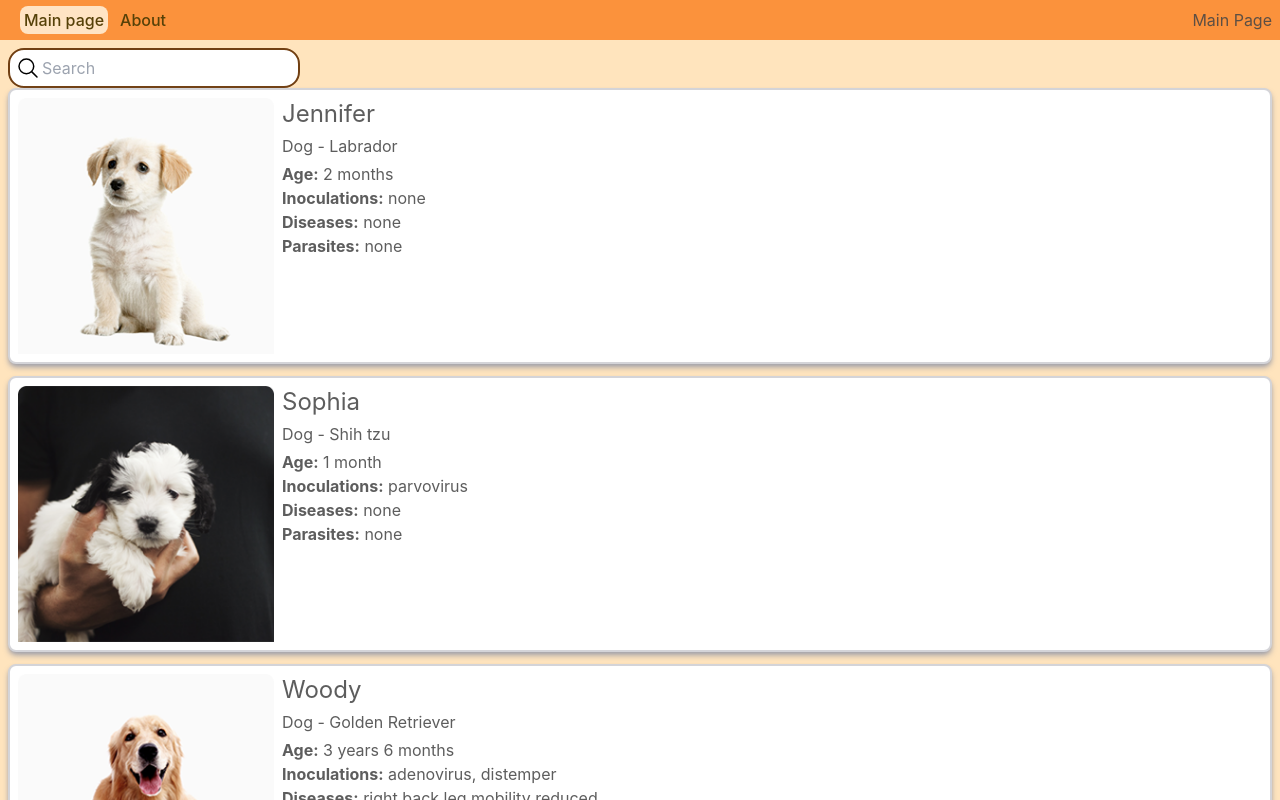
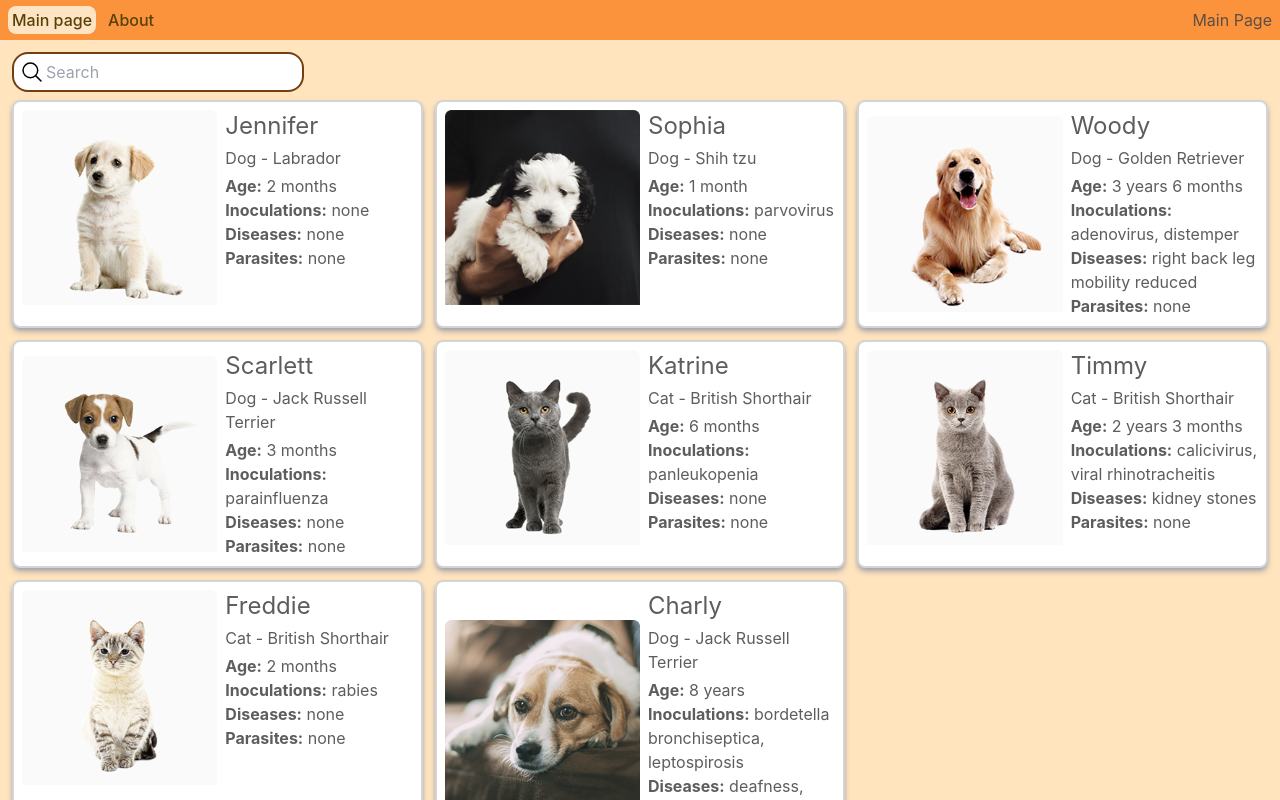
Before and after one commit to neemkashu/react-neemkashu, a React (Vite) app: page / in a window 1280 px wide. Shown: the top 800 px of the page. Built offline with nearby package versions, Linux system fonts and the light colour scheme.

Commit message:
feat: add adaptive design

```diff
--- a/src/components/Card.tsx
+++ b/src/components/Card.tsx
@@ -12,8 +12,8 @@ export class Card extends Component<CardProps> {
   render() {
     return (
       <div className="p-2 border-2 rounded-lg bg-white border-zinc-300 shadow-md shadow-zinc-400">
-        <div className="flex flex-col gap-2 tiny:flex-row">
-          <img className=" w-52 tiny:w-64" src={this.props.img} alt="" />
+        <div className="flex flex-col gap-2 tiny:flex-row sm:flex-col lg:flex-row">
+          <img className=" 100 self-center w-1/2 xxl:w-auto" src={this.props.img} alt="" />
           <div className="flex flex-col gap-1">
             <h2 className="text-2xl">{this.props.name}</h2>
             <h3>
--- a/src/components/Header.tsx
+++ b/src/components/Header.tsx
@@ -12,8 +12,8 @@ class Header extends Component<HeaderProps> {
   render() {
     return (
       <header className="flex justify-between items-center pr-2 bg-orange-400">
-        <nav className="flex justify-between py-1 px-4">
-          <ul className="flex flex-row gap-2 m-0 p-1">
+        <nav className="flex justify-between py-2 px-1 sm:px-2">
+          <ul className="flex flex-row gap-2 m-0 p-0">
             <li>
               <NavLink className="p-1 duration-300 ease-in-out" to={`/`}>
                 Main page
--- a/src/components/MainContent.tsx
+++ b/src/components/MainContent.tsx
@@ -8,8 +8,10 @@ import { CARD_WIDTH } from '../utils/constants';
 export class MainContent extends Component {
   render() {
     return (
-      <div className="sm:p-3 p-2">
-        <Search />
+      <div className="flex flex-col items-center gap-2 sm:p-3 p-2">
+        <div className="self-center sm:self-start">
+          <Search />
+        </div>
         <CardGrid>
           {cards.map((card, index) => {
             const cardProps: CardProps = { width: CARD_WIDTH, ...card };
--- a/src/index.css
+++ b/src/index.css
@@ -19,7 +19,7 @@ a {
 a:hover {
   color: #7d6023;
 }
-h1, h2, h3 {
+h1, h2, h3, ul {
   margin: 0;
   padding: 0;
 }
--- a/src/layouts/CardGrid.tsx
+++ b/src/layouts/CardGrid.tsx
@@ -13,7 +13,7 @@ export class CardGrid extends Component<CardGridComponent, CardGridProps> {
 
   render() {
     return (
-      <div className="grid justify-center gap-3 grid-cols-1 sm:grid-cols-2 lg:grid-cols-3">
+      <div className="grid justify-center gap-3 grid-cols-1 sm:grid-cols-2 xl:grid-cols-3">
         {this.props.children}
       </div>
     );
--- a/src/layouts/TwoColumn.tsx
+++ b/src/layouts/TwoColumn.tsx
@@ -5,11 +5,6 @@ interface TwoColumnProps {
   rightWidth?: string;
   oneColumnBreakPoint: number;
 }
-const defaultTwoColumnProps = {
-  leftWidth: '1fr',
-  rightWidth: '2fr',
-  oneColumnBreakPoint: 700,
-};
 type TwoColumnComponent = PropsWithChildren<TwoColumnProps>;
 
 const wideStyle: CSSProperties = {
--- a/tailwind.config.cjs
+++ b/tailwind.config.cjs
@@ -5,7 +5,19 @@ module.exports = {
     extend: {},
     screens: {
       tiny: '480px',
+      sm: '640px',
       // => @media (min-width: 640px) { ... }
+
+      md: '768px',
+      // => @media (min-width: 768px) { ... }
+
+      lg: '1024px',
+      // => @media (min-width: 1024px) { ... }
+
+      xl: '1280px',
+      // => @media (min-width: 1280px) { ... }
+      xxl: '1550px',
+      // => @media (min-width: 1280px) { ... }
     },
   },
   plugins: [],
```
